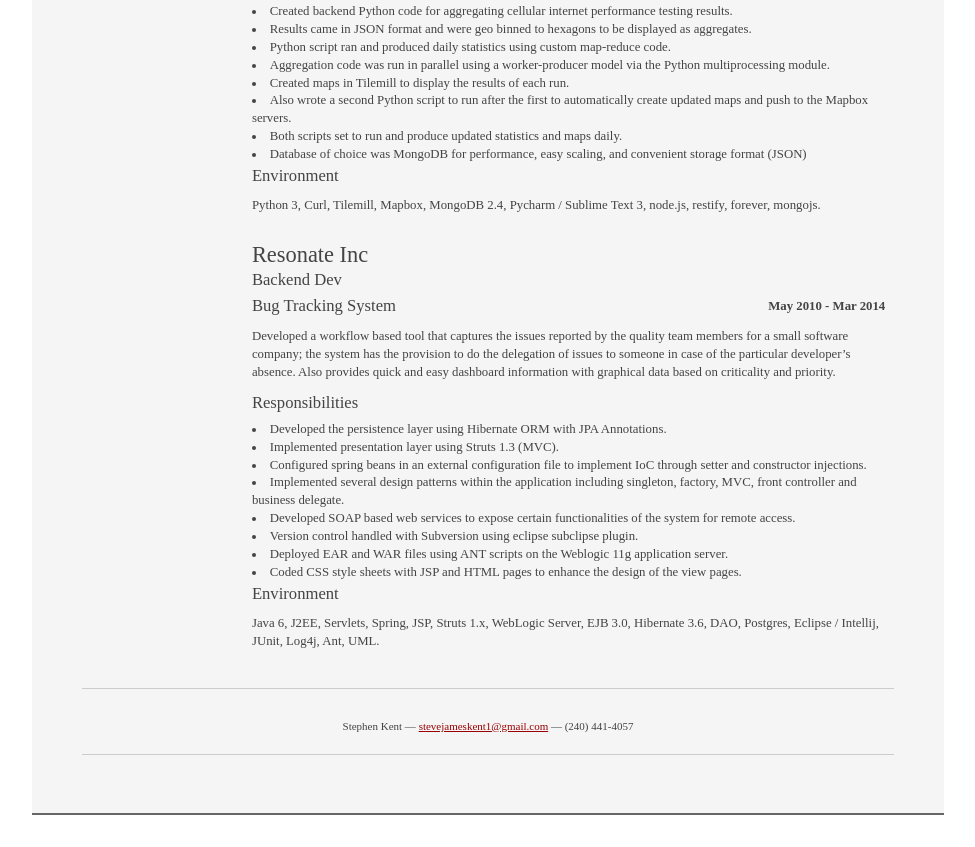
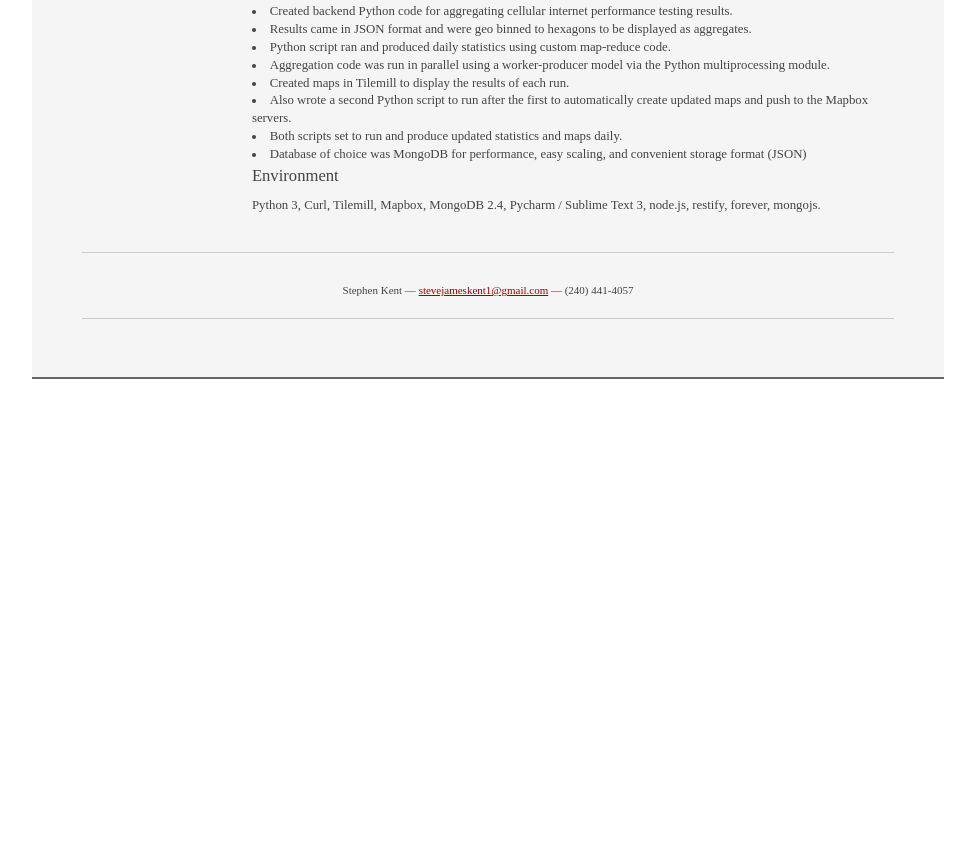
Before and after one commit to stevejameskent/resume, a plain HTML site: page index.html in a window 1280 px wide. Shown: the part 1127-1974 px from the top of the page, without its empty margins (152-1127 px from the left). After the commit the page ends 1538 px from the top, so only its background shows below. Drawn offline with Linux system fonts and the light colour scheme.

Commit message:
Update resume

```diff
--- a/index.html
+++ b/index.html
@@ -657,7 +657,7 @@ dl em {
 <dt>CFPB</dt>
 <dd><em>Backend Dev (Contract)</em>
 <em><a href='http://hmda-pilot.ec2.devis.com/'>HMDA Pilot</a></em>
-<strong>Nov. 2014 - Present</strong>
+<strong>Nov. 2014 - July 2014</strong>
 <p>Helped develop a next-gen linting tool for HMDA (Home Mortgage Disclosure Act) filers. The tool allows users to submit a proposed HMDA file and have it checked for common errors (defined <a href='https://www.ffiec.gov/hmda/edits.htm'>here</a>). Issues with the file are summarized in the UI grouped by edit id with field names and their submitted values. The user can then edit the file to fix issues and continue to test until all errors are resolved before going through the final submission process.</p>
   <em>Responsibilities</em>
   <li>Helped create a business rule engine which uses flexible JSON specifications for easy versioning of rulesets by year.</li>
@@ -692,28 +692,6 @@ dl em {
 </dd>
 </dl>
 
-<h3> </h3>
-
-<dl>
-<dt>Resonate Inc</dt>
-<dd><em>Backend Dev</em>
-<em>Bug Tracking System</em>
-<strong>May 2010 - Mar 2014</strong>
-<p>Developed a workflow based tool that captures the issues reported by the quality team members for a small software company; the system has the provision to do the delegation of issues to someone in case of the particular developer’s absence. Also provides quick and easy dashboard information with graphical data based on criticality and priority.</p>
-  <em>Responsibilities</em>
-  <li>Developed the persistence layer using Hibernate ORM with JPA Annotations.</li>
-  <li>Implemented presentation layer using Struts 1.3 (MVC).</li>
-  <li>Configured spring beans in an external configuration file to implement IoC through setter and constructor injections.</li>
-  <li>Implemented several design patterns within the application including singleton, factory, MVC, front controller and business delegate.</li>
-  <li>Developed SOAP based web services to expose certain functionalities of the system for remote access.</li>
-  <li>Version control handled with Subversion using eclipse subclipse plugin.</li>
-  <li>Deployed EAR and WAR files using ANT scripts on the Weblogic 11g application server.</li>
-  <li>Coded CSS style sheets with JSP and HTML pages to enhance the design of the view pages.</li>
-  <em>Environment</em>
-<p>Java 6, J2EE, Servlets, Spring, JSP, Struts 1.x, WebLogic Server, EJB 3.0, Hibernate 3.6, DAO, Postgres, Eclipse / Intellij, JUnit, Log4j, Ant, UML.</p>
-</dd>
-</dl>
-
 <hr />
 
 <h3 id="footer">Footer</h3>
```
Also changed, not shown: 1 other file.
